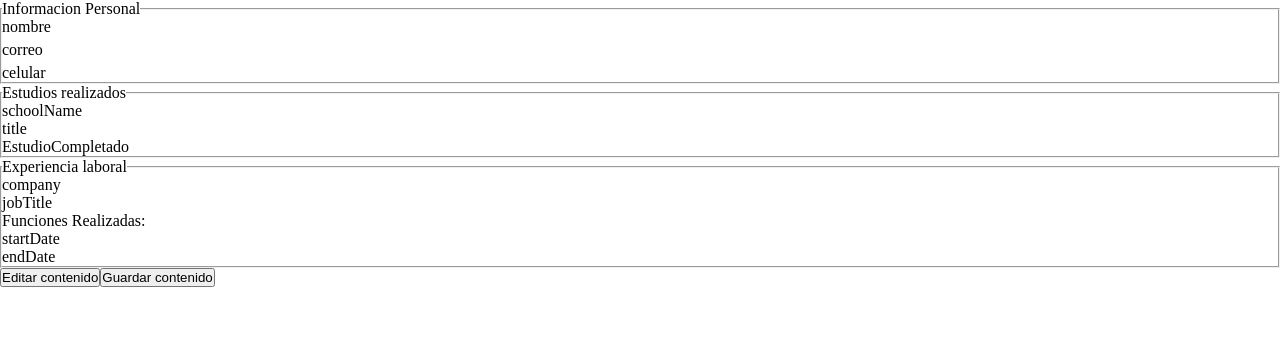
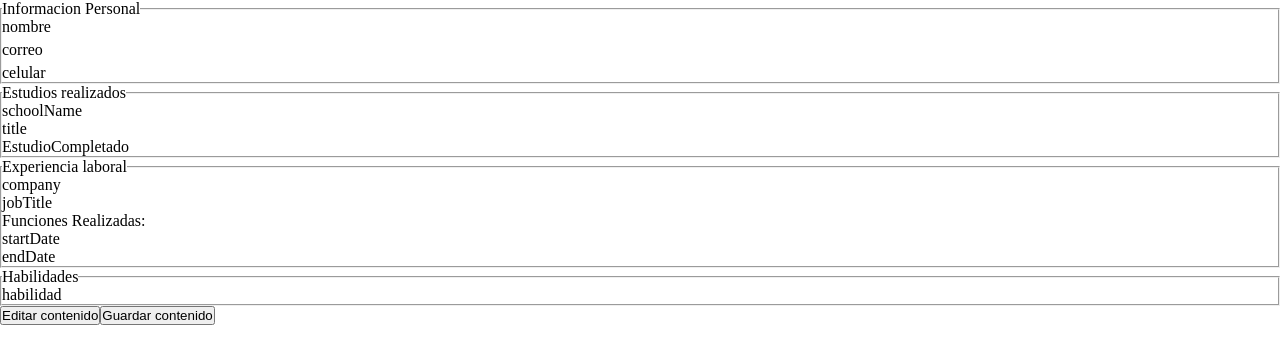
Before and after one commit to kopolo435/cv-application, a React (Vite) app: page / in a window 1280 px wide. Shown: the top 364 px of the page. Built offline with nearby package versions, Linux system fonts and the light colour scheme.

Commit message:
Agrega componente de habilidades conocidas

```diff
--- a/src/components/CvForm.jsx
+++ b/src/components/CvForm.jsx
@@ -2,6 +2,7 @@ import { useState } from "react";
 import PersonalInfo from "./PersonalInfo";
 import EducationInfo from "./EducationInfo";
 import JobExperience from "./JobExperience";
+import SkillInfo from "./SkillsInfo";
 
 function getJobInitialMap() {
   const JobInitialMap = new Map();
@@ -23,14 +24,23 @@ function getEducationInitialMap() {
 }
 
 function getPersonalInfoMap() {
-  const educationInitialMap = new Map();
-  educationInitialMap.set("0", {
+  const personalInfoInitialMap = new Map();
+  personalInfoInitialMap.set("0", {
     id: "0",
     nombre: "",
     correo: "",
     telefono: "",
   });
-  return educationInitialMap;
+  return personalInfoInitialMap;
+}
+
+function getSkillInfoMap() {
+  const InitialMap = new Map();
+  InitialMap.set("0", {
+    id: "0",
+    skill: "",
+  });
+  return InitialMap;
 }
 
 function StatusButton({ handleClick, value, btnClass, content }) {
@@ -49,6 +59,7 @@ function CvForm() {
   const [educationData, setEducationData] = useState(getEducationInitialMap());
   const [jobData, setJobData] = useState(getJobInitialMap());
   const [personalData, setPersonalData] = useState(getPersonalInfoMap);
+  const [skillData, setSkillData] = useState(getSkillInfoMap());
 
   return (
     <form>
@@ -76,6 +87,14 @@ function CvForm() {
           setJobData={setJobData}
         ></JobExperience>
       </fieldset>
+      <fieldset>
+        <legend>Habilidades</legend>
+        <SkillInfo
+          status={status}
+          skillData={skillData}
+          setSkillData={setSkillData}
+        ></SkillInfo>
+      </fieldset>
       <StatusButton
         btnClass={"secondaryBtn"}
         handleClick={setStatus}
--- /dev/null
+++ b/src/components/SkillsInfo.jsx
@@ -0,0 +1,56 @@
+import Field from "./Field";
+import Button from "./Button";
+function SkillField({ status, skillData, dataObj, handleDataMapUpdate }) {
+  return (
+    <Field
+      type={"text"}
+      label={"Habilidad"}
+      name={"habilidad"}
+      status={status}
+      dataMap={skillData}
+      dataObj={dataObj}
+      handleDataMapUpdate={handleDataMapUpdate}
+      dataObjProperty={"skill"}
+    ></Field>
+  );
+}
+
+function SkillInfo({ status, skillData, setSkillData }) {
+  function getSkillArray() {
+    const array = Array.from(skillData, ([name, value]) => value);
+    return array;
+  }
+  function addSkillField() {
+    const newDataObj = {
+      id: `${crypto.randomUUID()}`,
+      skill: "",
+    };
+    const newMap = new Map([...skillData]);
+    newMap.set(newDataObj.id, newDataObj);
+    setSkillData(newMap);
+  }
+  const skillDataArray = getSkillArray();
+  return (
+    <div className="skillInfo">
+      {skillDataArray.map((data) => (
+        <SkillField
+          status={status}
+          dataObj={data}
+          key={data.id}
+          skillData={skillData}
+          handleDataMapUpdate={setSkillData}
+        ></SkillField>
+      ))}
+
+      {status === "edit" && (
+        <Button
+          type={"button"}
+          content={"Añadir habilidad"}
+          handleClick={addSkillField}
+        ></Button>
+      )}
+    </div>
+  );
+}
+
+export default SkillInfo;
```
